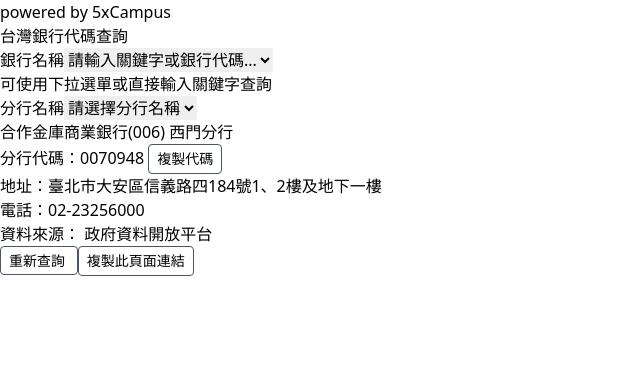
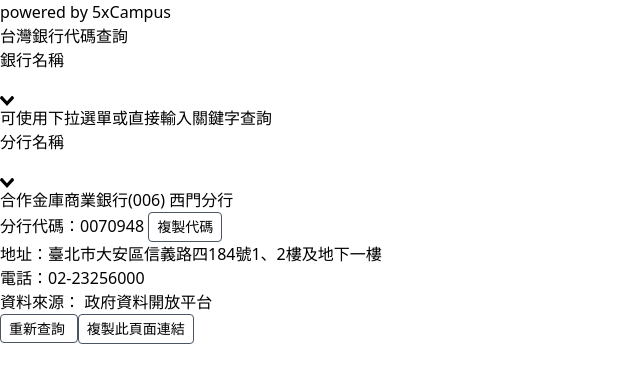
Before and after one commit to wanruliao/bank, a Vue app in the folder bank/: page / in a window 1280 px wide. Shown: the top 382 px of the page, without its empty margins (0-640 px from the left). Built offline with nearby package versions, Linux system fonts and the light colour scheme.

Commit message:
feat: Introduce "Vue Select"
Introduce "Vue Select" to adjust HTML for dropdown functionality.

```diff
--- a/bank/package.json
+++ b/bank/package.json
@@ -10,7 +10,8 @@
   },
   "dependencies": {
     "vue": "^3.5.13",
-    "vue-router": "^4.5.0"
+    "vue-router": "^4.5.0",
+    "vue-select": "^4.0.0-beta.6"
   },
   "devDependencies": {
     "@vitejs/plugin-vue": "^5.2.1",
--- a/bank/src/App.vue
+++ b/bank/src/App.vue
@@ -7,22 +7,19 @@
     <div class="mx-2 sm:mx-0 px-2">
       <span class="text-sm text-gray-400 mx-2">powered by <a href="https://5xruby.tw">5xCampus</a></span>
       <h1 class="text-4xl sm:text-5xl font-thin my-2">台灣銀行代碼查詢</h1>
-    <!-- 銀行名稱與分行名稱搜尋 -->
       <section class="flex flex-col sm:flex-row">
         <div class="flex flex-col mr-0 sm:mr-2">
           <label for="bank" class="font-bold pl-1">銀行名稱</label>
-          <select id="bank" class="mt-1 block w-full border border-gray-300 rounded-md hover:border-gray-400 focus:border-blue-400 text-lg text-gray-500 px-0.5 py-0.5">
-            <option value="" disabled selected>請輸入關鍵字或銀行代碼...</option>
-            <option >bank.name</option>
-          </select>
+          <v-select id="bank" class="mt-1 block w-full border border-gray-300 rounded-md hover:border-gray-400 focus:border-blue-400 text-lg text-gray-500 px-0.5 py-0.5">
+
+          </v-select>
           <p class="text-sm text-gray-400 pl-1 mt-1">可使用下拉選單或直接輸入關鍵字查詢</p>
         </div>
         <div class="flex flex-col mt-2 sm:mt-0">
           <label for="branch" class="font-bold pl-1">分行名稱</label>
-          <select id="branch" class="mt-1 block w-full border border-gray-300 rounded-md hover:border-gray-400 focus:border-blue-400 text-lg text-gray-500 px-0.5 py-0.5">
-            <option value="" disabled selected>請選擇分行名稱</option>
-            <option>branch.name</option>
-          </select>
+          <v-select id="branch" class="mt-1 block w-full border border-gray-300 rounded-md hover:border-gray-400 focus:border-blue-400 text-lg text-gray-500 px-0.5 py-0.5">
+
+          </v-select>
         </div>
       </section>
 
@@ -58,12 +55,12 @@
           </button>
         </footer>
       </section>
-
     </div>
   </main>
 </template>
 
 <style scoped>
+@import "vue-select/dist/vue-select.css";
 .btn {
     border-radius: .25rem;
     border-width: 1px;
--- a/bank/src/main.js
+++ b/bank/src/main.js
@@ -2,9 +2,12 @@
 import "./style.css";
 import App from "./App.vue";
 import router from "./router";
+import vSelect from "vue-select";
 
 const app = createApp(App);
 
 app.use(router);
 
+app.component("v-select", vSelect);
+
 app.mount("#app");
```
Also changed, not shown: 1 other file (tests, documents, lock files or other folders).
